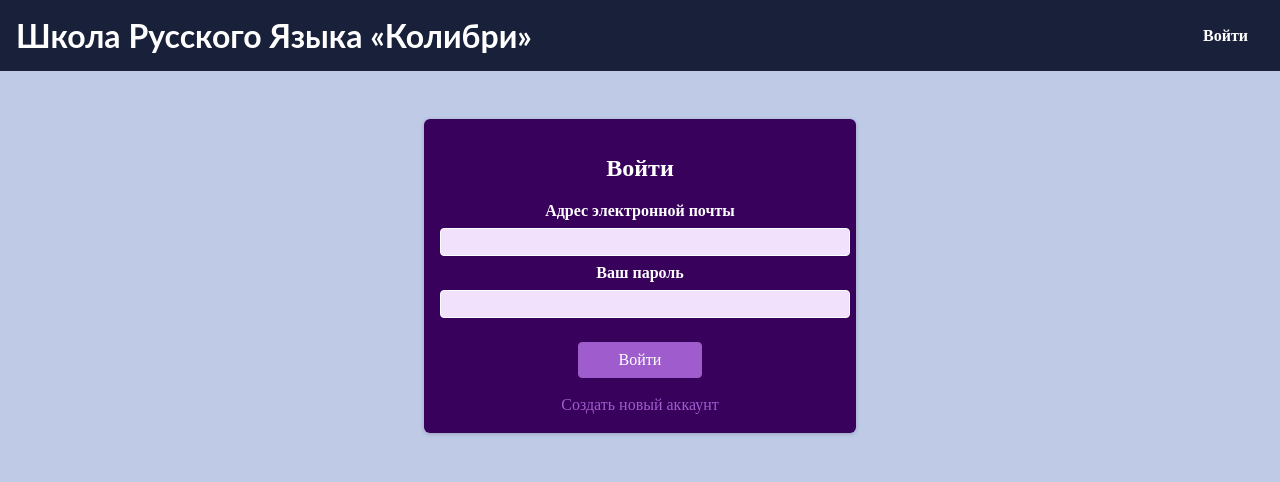
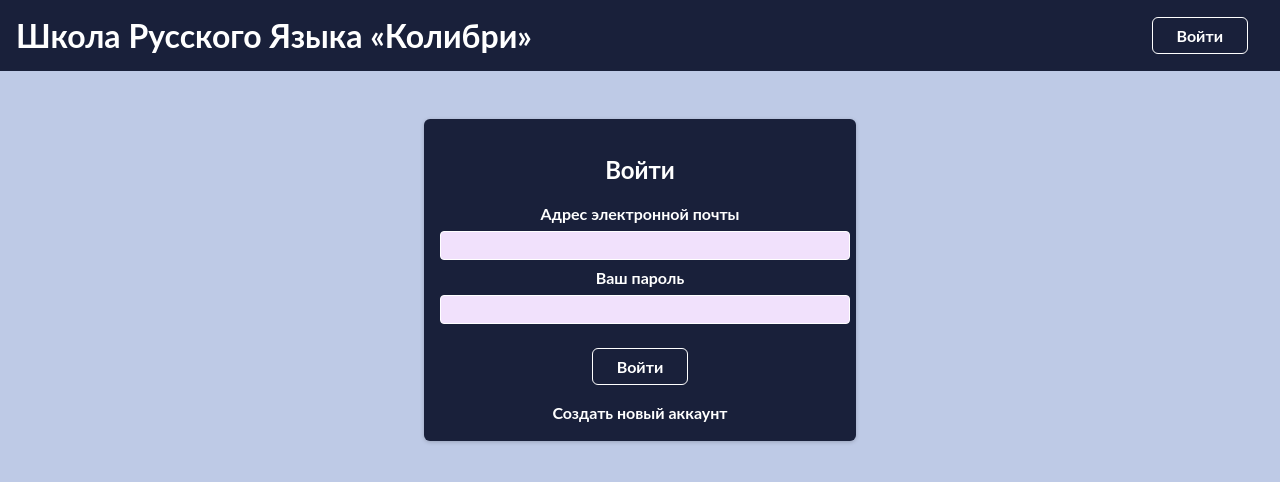
Before and after one commit to Belyayev/kolibri, a Next.js app: page /auth in a window 1280 px wide. Shown: the top 482 px of the page. Built offline with nearby package versions, Linux system fonts and the light colour scheme; no server answers.

Commit message:
updated styles

```diff
--- a/components/auth/auth-form.module.css
+++ b/components/auth/auth-form.module.css
@@ -3,7 +3,7 @@
   width: 95%;
   max-width: 25rem;
   border-radius: 6px;
-  background-color: #38015c;
+  background-color: rgb(25, 32, 58);
   box-shadow: 0 1px 4px rgba(0, 0, 0, 0.2);
   padding: 1rem;
   text-align: center;
@@ -28,7 +28,7 @@
 .control input {
   font: inherit;
   background-color: #f1e1fc;
-  color: #38015c;
+  color: rgb(25, 32, 58);
   border-radius: 4px;
   border: 1px solid white;
   width: 100%;
@@ -44,29 +44,32 @@
 }
 
 .actions button {
+  font: inherit;
+  background-color: transparent;
+  border: 1px solid white;
+  color: white;
+  font-weight: bold;
+  padding: 0.5rem 1.5rem;
+  border-radius: 6px;
   cursor: pointer;
-  font: inherit;
-  color: white;
-  background-color: #9f5ccc;
-  border: 1px solid #9f5ccc;
-  border-radius: 4px;
-  padding: 0.5rem 2.5rem;
+  margin: 0 1rem;
 }
 
 .actions button:hover {
-  background-color: #873abb;
-  border-color: #873abb;
+  background-color: white;
+  color: rgb(25, 32, 58);
 }
 
 .actions .toggle {
   margin-top: 1rem;
   background-color: transparent;
-  color: #9f5ccc;
+  color: white;
   border: none;
   padding: 0.15rem 1.5rem;
 }
 
 .actions .toggle:hover {
   background-color: transparent;
-  color: #ae82cc;
+  text-decoration: underline;
+  color: white;
 }
--- a/components/layout/main-navigation.js
+++ b/components/layout/main-navigation.js
@@ -11,32 +11,26 @@ function MainNavigation() {
   }
 
   return (
+    <div className={classes.headerWrapper}>
       <header className={classes.header}>
         <Link href="/">
           <a>
             <div className={classes.logo}>Школа Русского Языка «Колибри»</div>
           </a>
         </Link>
-      <nav>
-        <ul>
+        <nav className={classes.navigation}>
           {!session && !loading && (
-            <li>
-              <Link href="/auth">Войти</Link>
-            </li>
+            <Link href="/auth">
+              <a>
+                <button>Войти</button>
+              </a>
+            </Link>
           )}
-          {session && (
-            <li>
-              <Link href="/profile">Профиль</Link>
-            </li>
-          )}
-          {session && (
-            <li>
-              <button onClick={logoutHandler}>Выйти</button>
-            </li>
-          )}
-        </ul>
+          {session && <Link href="/profile">Профиль</Link>}
+          {session && <button onClick={logoutHandler}>Выйти</button>}
         </nav>
       </header>
+    </div>
   );
 }
 
--- a/components/layout/main-navigation.module.css
+++ b/components/layout/main-navigation.module.css
@@ -1,9 +1,23 @@
+.headerWrapper {
+  background-color: rgb(25, 32, 58);
+  align-items: center;
+  justify-content: center;
+  align-items: center;
+}
+
 .header {
   display: flex;
-  background-color: rgb(25, 32, 58);
   justify-content: space-between;
+  padding: 1rem;
+  max-width: 80rem;
+  margin: auto;
+}
+
+.navigation {
+  display: flex;
+  flex-direction: row;
+  justify-content: center;
   align-items: center;
-  padding: 1rem;
 }
 
 .logo {
@@ -40,13 +54,14 @@
   padding: 0.5rem 1.5rem;
   border-radius: 6px;
   cursor: pointer;
+  margin: 0 1rem;
 }
 
 .header a:hover {
-  color: #c291e2;
+  text-decoration: underline;
 }
 
 .header button:hover {
-  background-color: #c291e2;
-  color: #38015c;
+  background-color: white;
+  color: rgb(25, 32, 58);
 }
--- a/components/profile/profile-form.module.css
+++ b/components/profile/profile-form.module.css
@@ -11,7 +11,7 @@
 .control label {
   font-weight: bold;
   margin-bottom: 0.5rem;
-  color: #353336;
+  color: rgb(25, 32, 58);
   display: block;
 }
 
@@ -20,7 +20,7 @@
   font: inherit;
   width: 100%;
   border-radius: 4px;
-  border: 1px solid #38015c;
+  border: 1px solid rgb(25, 32, 58);
   padding: 0.25rem;
   background-color: #f7f0fa;
 }
@@ -34,12 +34,13 @@
   cursor: pointer;
   padding: 0.5rem 1.5rem;
   border-radius: 4px;
-  background-color: #38015c;
+  background-color: rgb(25, 32, 58);
   color: white;
-  border: 1px solid #38015c;
+  border: 1px solid rgb(25, 32, 58);
 }
 
 .action button:hover {
-  background-color: #540d83;
-  border-color: #540d83;
+  background-color: white;
+  border-color: black;
+  color: black;
 }
--- a/components/profile/user-profile.js
+++ b/components/profile/user-profile.js
@@ -1,13 +1,14 @@
 import ProfileForm from "./profile-form";
 import classes from "./user-profile.module.css";
+import React, { useState, useEffect } from "react";
 
 function UserProfile() {
-  // const [isLoading, setIsLoading] = useState(true);
+  const [isLoading, setIsLoading] = useState(true);
 
   // useEffect(() => {
   //   getSession().then((session) => {
   //     if (!session) {
-  //       window.location.href = '/auth';
+  //       window.location.href = "/auth";
   //     } else {
   //       setIsLoading(false);
   //     }
--- a/components/starting-page/starting-page.js
+++ b/components/starting-page/starting-page.js
@@ -1,8 +1,6 @@
 import classes from "./starting-page.module.css";
 
 function StartingPageContent() {
-  // Show Link to Login page if NOT auth
-
   return (
     <div className={classes.section}>
       <p className={classes.paragraph}>
--- a/components/starting-page/starting-page.module.css
+++ b/components/starting-page/starting-page.module.css
@@ -4,6 +4,7 @@
   font-size: 1.4rem;
   max-width: 80rem;
   margin: auto;
+  padding: 1rem;
 }
 
 .paragraph {
--- a/package.json
+++ b/package.json
@@ -12,6 +12,7 @@
     "node": "v16.15.0"
   },
   "dependencies": {
+    "antd": "^5.3.3",
     "bcryptjs": "^2.4.3",
     "mongodb": "^4.0.1",
     "next": "11.1.1",
--- a/pages/app.module.css
+++ b/pages/app.module.css
@@ -2,4 +2,5 @@
   display: flex;
   flex-direction: column;
   height: 100vh;
+  font-family: "Lato", sans-serif;
 }
```
Also changed, not shown: 1 other file (tests, documents, lock files or other folders). Lines whose indentation alone changed are shown as unchanged.
